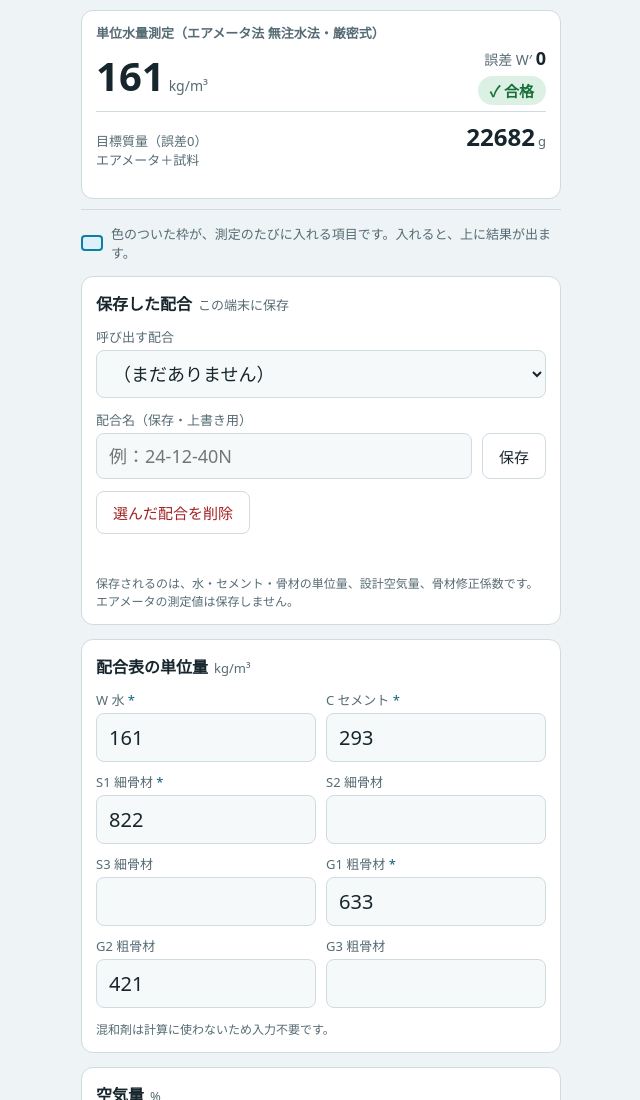
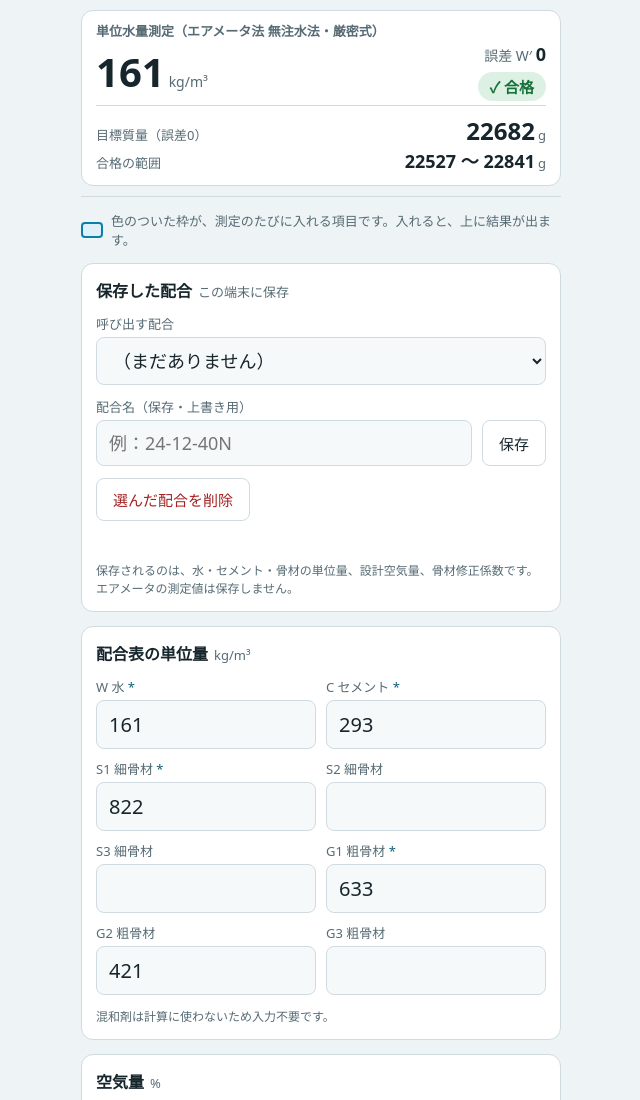
Before and after one commit to kamaboko518-tanabe/unit-water, a plain HTML site: page index.html in a window 1280 px wide. Shown: the top 1100 px of the page, without its empty margins (319-959 px from the left). Drawn offline with Linux system fonts and the light colour scheme.

Commit message:
Add files via upload

```diff
--- a/index.html
+++ b/index.html
@@ -57,7 +57,7 @@ body {
 }
 .result-inner {
   background: var(--card); border: 1px solid var(--line); border-radius: 12px;
-  padding: 12px 14px; display: grid; grid-template-columns: 1fr auto; gap: 4px 12px; align-items: center;
+  padding: 10px 14px 12px; display: grid; grid-template-columns: 1fr auto; gap: 2px 12px; align-items: center;
 }
 .result h1 { grid-column: 1 / -1; margin: 0; font-size: 0.8125rem; font-weight: 600; color: var(--muted); }
 .big { font-size: 2.5rem; font-weight: 700; line-height: 1.1; font-variant-numeric: tabular-nums; }
@@ -72,11 +72,14 @@ body {
   grid-column: 1 / -1; display: flex; align-items: baseline; justify-content: space-between; gap: 10px;
   border-top: 1px solid var(--line); padding-top: 8px; margin-top: 2px; font-variant-numeric: tabular-nums;
 }
+.target.range { border-top: 0; margin-top: -2px; padding-top: 0; }
+.target.range .tv { font-size: 1.125rem; }
 .target .tl { font-size: 0.8125rem; color: var(--muted); }
 .target .tv { font-size: 1.5rem; font-weight: 700; }
 .target .tv small { font-size: 0.8125rem; font-weight: 500; color: var(--muted); margin-left: 3px; }
 .msg { grid-column: 1 / -1; margin: 0; font-size: 0.8125rem; color: var(--muted); min-height: 1em; }
 .msg.bad { color: var(--ng); }
+.msg:empty { display: none; }
 
 .card { background: var(--card); border: 1px solid var(--line); border-radius: 12px; padding: 14px; display: flex; flex-direction: column; gap: 12px; }
 .card h2 { margin: 0; font-size: 1rem; }
@@ -136,8 +139,12 @@ button {
         <span class="pill" id="rJ">判定待ち</span>
       </div>
       <div class="target">
-        <span class="tl">目標質量（誤差0）<br>エアメータ＋試料</span>
+        <span class="tl">目標質量（誤差0）</span>
         <span class="tv"><span id="rT">–</span><small>g</small></span>
+      </div>
+      <div class="target range">
+        <span class="tl">合格の範囲</span>
+        <span class="tv"><span id="rR">–</span><small>g</small></span>
       </div>
       <p class="msg" id="msg"></p>
     </div>
@@ -476,7 +483,7 @@ function computeTarget(v) {
     var needTarget = Object.keys(REQUIRED).filter(function (id) { return id !== 'mTotal'; });
     var missT = needTarget.filter(function (id) { return isNaN(num(id)); });
     if (missT.length) {
-      $('rT').textContent = '–';
+      $('rT').textContent = '–'; $('rR').textContent = '–';
       setResult('–', '–', 'wait', '未入力：' + missT.map(function (id) { return REQUIRED[id]; }).concat(isNaN(num('mTotal')) ? [REQUIRED.mTotal] : []).join('、'));
       $('steps').innerHTML = '<p class="note">必須項目（＊）を入力すると、ここに計算の経過が出ます。</p>';
       return;
@@ -487,8 +494,9 @@ function computeTarget(v) {
     var t = num('tol'); v.tol = isNaN(t) ? 15 : t;
 
     var tg = computeTarget(v);
-    if (tg.error) { $('rT').textContent = '–'; setResult('–', '–', 'wait', tg.error, true); $('steps').innerHTML = ''; return; }
+    if (tg.error) { $('rT').textContent = '–'; $('rR').textContent = '–'; setResult('–', '–', 'wait', tg.error, true); $('steps').innerHTML = ''; return; }
     $('rT').textContent = fmt(Math.round(tg.target), 0);
+    $('rR').textContent = fmt(tg.passLow, 0) + ' ～ ' + fmt(tg.passHigh, 0);
     var targetSteps =
       step('目標質量（誤差 W′ が 0 になる、エアメータ＋試料の質量）', fmt(Math.round(tg.target), 0) + ' g',
            '試料の質量 ＝ γ1 × 容積 × (1 − 試料中の空気量 × 0.01) として、エアメータの質量を足した値') +
```
